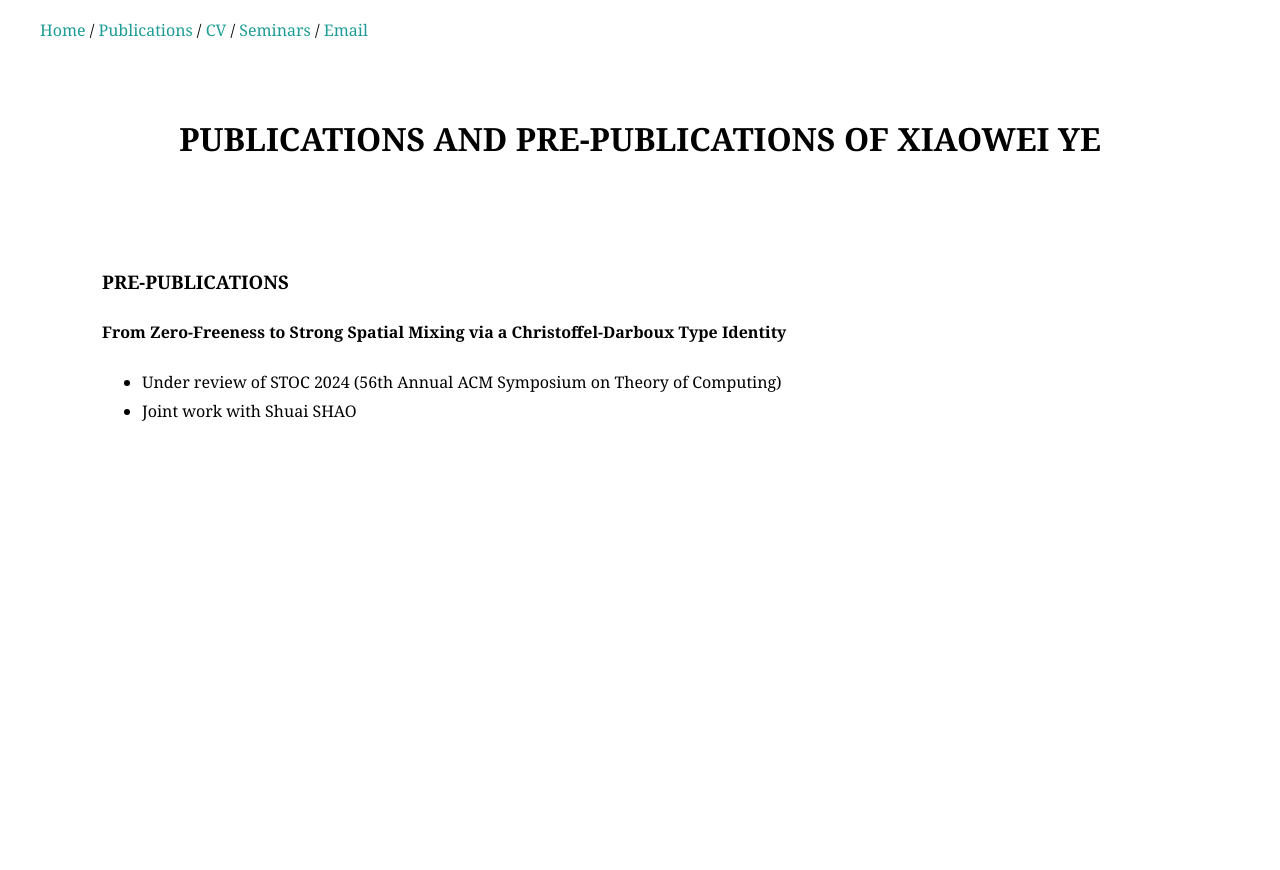
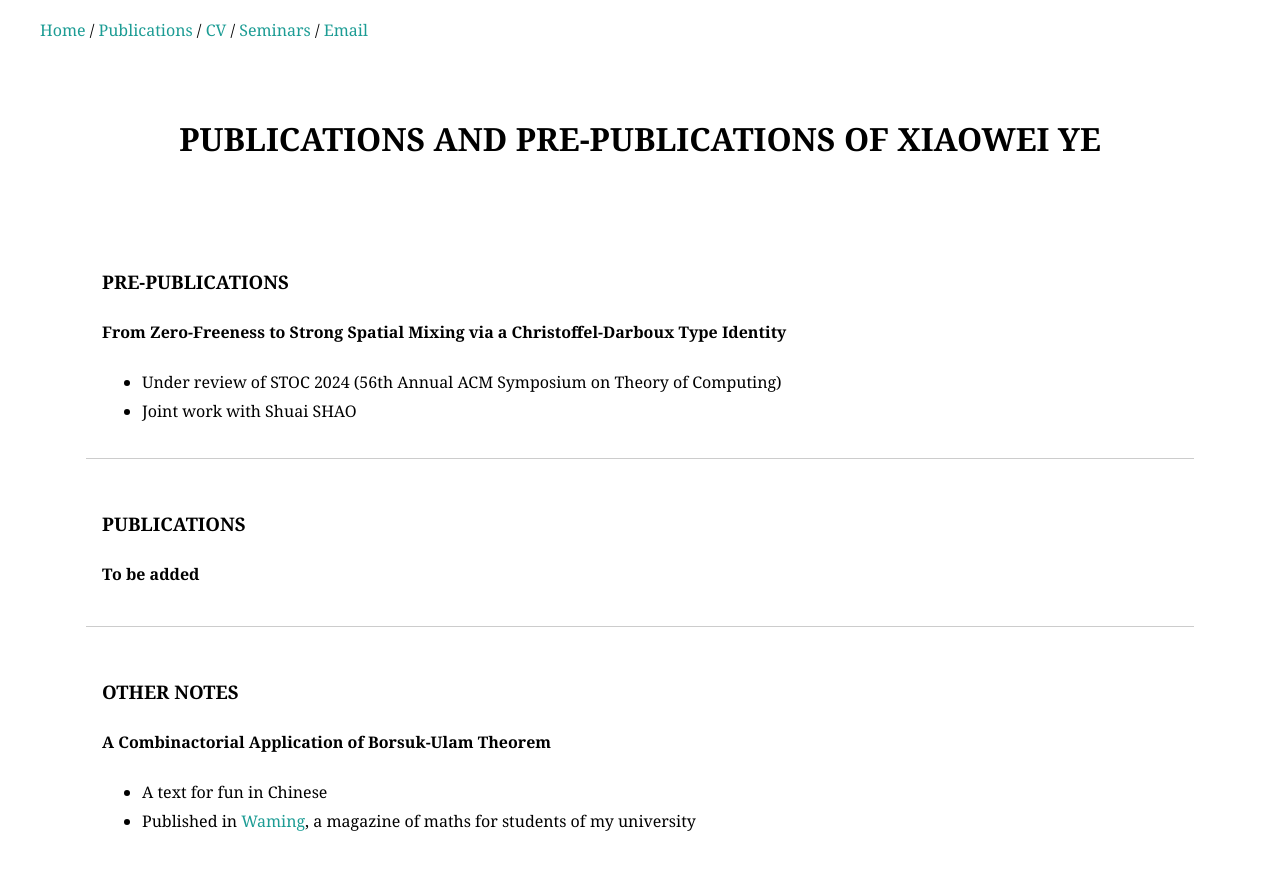
Before and after one commit to XiaoweiYEXavier/XiaoweiYEXavier.github.io, a Jekyll site: the page Publications/index.html, which Jekyll copies as it is, in a window 1280 px wide. Shown: the top 870 px of the page. Built offline with Jekyll 4.4.1, drawn with Linux system fonts in a browser that asks for light colours; nearby versions of some CDN libraries; some web fonts are replaced.

Commit message:
Update index.html

```diff
--- a/Publications/index.html
+++ b/Publications/index.html
@@ -29,6 +29,18 @@
 		        	<li>Joint work with Shuai SHAO</a></li>
 	    		</ul>
     </section>
+   <section>
+	   <h3>Publications</h3>
+	   <h4>To be added</h4>
+   </section>
+   <section>
+	   <h3>Other notes</h3>
+	     <h4>A Combinactorial Application of Borsuk-Ulam Theorem</h4>
+		<ul>
+	        	<li>A text for fun in Chinese</a></li>
+		        <li>Published in <a href="http://staff.ustc.edu.cn/~mathsu01/pu/waming.html">Waming</a>, a magazine of maths for students of my university</a></li>
+	    	</ul>
+   </section>
 
   </main>
 </body>
```
